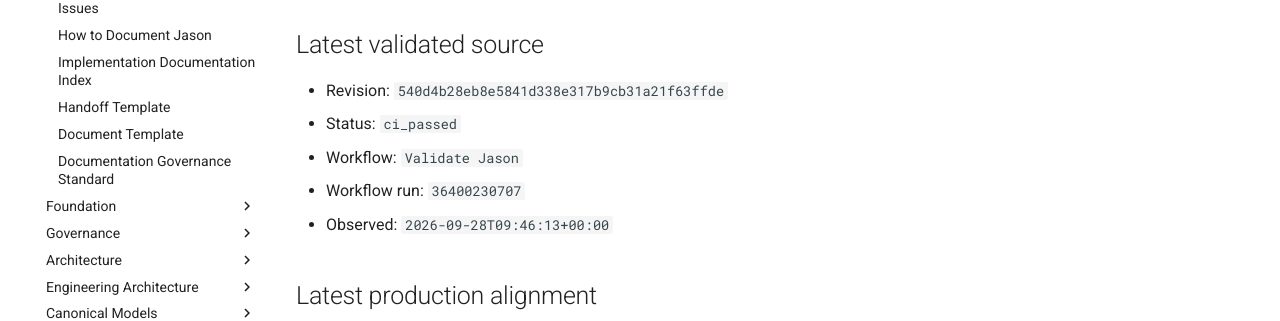
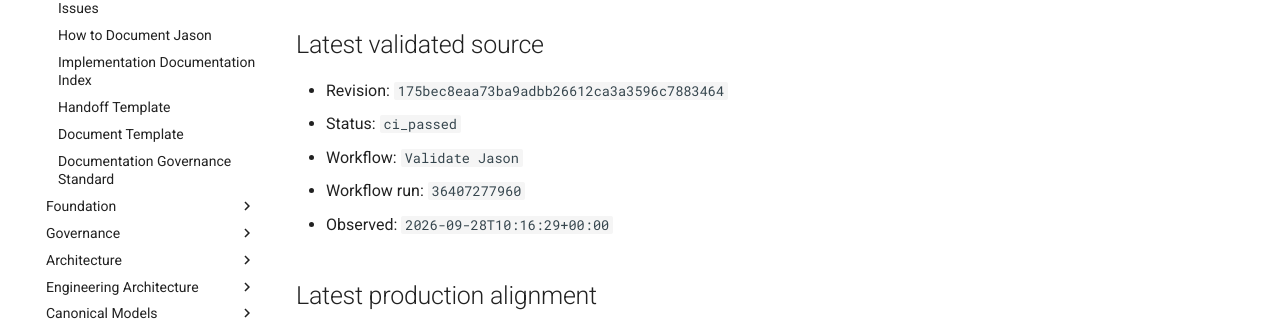
Before and after one commit to al-teamaot-com/jason, an MkDocs documentation site: the page built from docs/control/AUTOMATED-CHANGE-STATE.md, in a window 1280 px wide and 1163 px high. Shown: the part 337-658 px from the top of the window. Built offline with MkDocs 1.6.1 and Material for MkDocs 9.7.7, drawn with Linux system fonts in a browser that asks for light colours; comment, search, counter and statistics services are not loaded.

Commit message:
Reconcile automated documentation state for 175bec8eaa73

```diff
--- a/docs/control/AUTOMATED-CHANGE-STATE.md
+++ b/docs/control/AUTOMATED-CHANGE-STATE.md
@@ -8,11 +8,11 @@
 
 ## Latest validated source
 
-- Revision: `540d4b28eb8e5841d338e317b9cb31a21f63ffde`
+- Revision: `175bec8eaa73ba9adbb26612ca3a3596c7883464`
 - Status: `ci_passed`
 - Workflow: `Validate Jason`
-- Workflow run: `36400230707`
-- Observed: `2026-09-28T09:46:13+00:00`
+- Workflow run: `36407277960`
+- Observed: `2026-09-28T10:16:29+00:00`
 
 ## Latest production alignment
 
```
Also changed, not shown: docs/control/AUTOMATED-CHANGE-STATE.json (+4 -4 lines).
